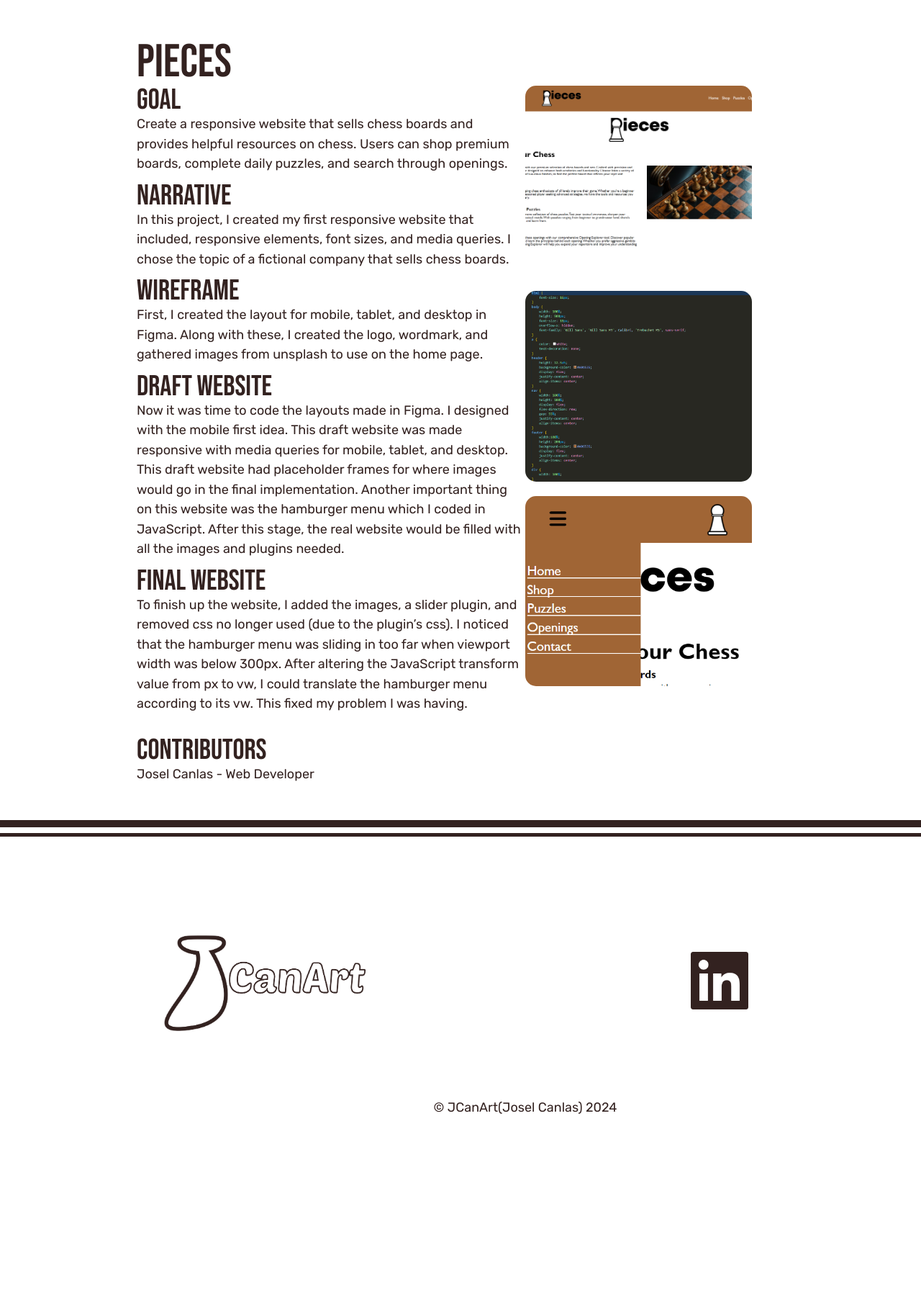
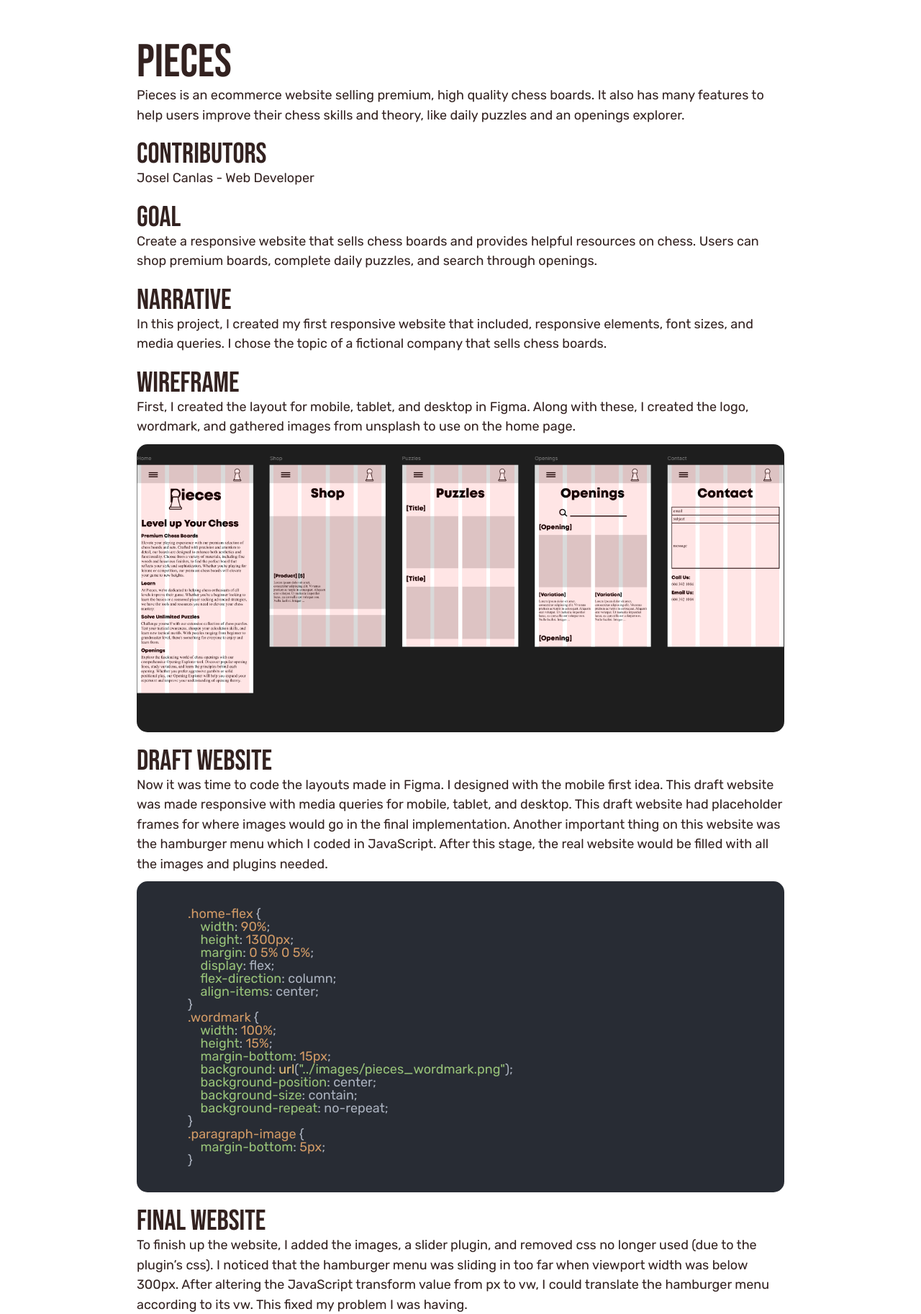
Before and after one commit to JCanDoCode/Portfolio, a PHP site: page /pieces.html in a window 1280 px wide. Shown: the part 193-2018 px from the top of the page at 72% size. Before the commit the page ends 1740 px from the top, so only its background shows below. Run offline with PHP 8.4, Linux system fonts and the light colour scheme; some libraries are stand-ins or nearby versions.

Commit message:
Update 6.5
Project Log UI changed and responsive

```diff
--- a/css/style.css
+++ b/css/style.css
@@ -481,15 +481,13 @@ article {
 }
 .p-img-container {
     display: flex;
+    justify-content: space-between;
+
     .col-1 {
         flex: 0 0 60%;
     }
     .col-2 {
         flex: 0 0 40%;
-
-        &.artifact-col {
-            flex: 0 0 35%;
-        }
     }
 
     @media (max-width: 950px) {
@@ -521,27 +519,6 @@ article {
     justify-content: center;
     align-items: center;
 
-    &.pieces-artifact {
-        width: 100%;
-        height: 30%;
-        border-radius: 1.5rem;
-        margin-bottom: 2rem;
-
-        &:nth-of-type(1) {
-            background-image: url("../media/img/pieces.png");
-        }
-        &:nth-of-type(2) {
-            background-image: url("../media/img/pieces_code.png");
-        }
-        &:nth-of-type(3) {
-            background-image: url("../media/img/pieces_img1.png");
-            background-position: unset;
-            margin-bottom: none;
-        }
-        background-repeat: no-repeat;
-        background-size: cover;
-        background-position: center;
-    }
     img {
         width: 90%;
         height: 100%;
@@ -558,6 +535,34 @@ article {
     @media (max-width: 600px) {
         flex: 0 0 50%;
     }
+}
+.pieces-artifact {
+    width: 100%;
+    height: 40rem;
+    border-radius: 1.5rem;
+    margin-bottom: 2rem;
+    filter: drop-shadow(2rem);
+
+    &:nth-of-type(1) {
+        background-image: url("../media/img/pieces_img1.png");
+    }
+    &:nth-of-type(3) {
+        background-image: url("../media/img/pieces.png");
+        background-position: unset;
+        margin-bottom: none;
+    }
+    background-repeat: no-repeat;
+    background-size: cover;
+    background-position: center;
+}
+pre {
+    width: 100%;
+    height: 30%;
+    margin-bottom: 2rem;
+}
+.hljs {
+    font-size: 1.8rem;
+    border-radius: 1.5rem;
 }
 .contact-article {
     p:nth-of-type(1) {
--- a/pieces.html
+++ b/pieces.html
@@ -12,6 +12,8 @@
     <link href="https://fonts.googleapis.com/css2?family=Bebas+Neue&family=Rubik:ital,wght@0,300..900;1,300..900&display=swap" rel="stylesheet">
     <link rel="stylesheet" href="./css/reset.css">
     <link rel="stylesheet" href="./css/style.css">
+    <link rel="stylesheet" href="https://cdnjs.cloudflare.com/ajax/libs/highlight.js/11.9.0/styles/atom-one-dark.min.css">
+    <script src="https://cdnjs.cloudflare.com/ajax/libs/highlight.js/11.9.0/highlight.min.js"></script>
 </head>
 <body>
     <header>
@@ -38,63 +40,58 @@
     <main>
         <article>
             <h2>Pieces</h2>
-            <div class="p-img-container">
-                <div class="col-1">
-                    <h3>Goal</h3>
-                    <p>Create a responsive website that sells chess boards and provides helpful resources on chess. Users can shop premium boards, complete daily puzzles, and search through openings.</p>
-                    <h3>Narrative</h3>
-                    <p>In this project, I created my first responsive website that included, responsive elements, font sizes, and media queries. I chose the topic of a fictional company that sells chess boards.</p>
-                    <h3>Wireframe</h3>
-                    <p>First, I created the layout for mobile, tablet, and desktop in Figma. Along with these, I created the logo, wordmark, and gathered images from unsplash to use on the home page.</p>
-                    <h3>Draft Website</h3>
-                    <p>Now it was time to code the layouts made in Figma. I designed with the mobile first idea. This draft website was made responsive with media queries for mobile, tablet, and desktop. This draft website had placeholder frames for where images would go in the final implementation. Another important thing on this website was the hamburger menu which I coded in JavaScript. After this stage, the real website would be filled with all the images and plugins needed.</p>
-                    <h3>Final Website</h3>
-                    <p>To finish up the website, I added the images, a slider plugin, and removed css no longer used (due to the plugin’s css). I noticed that the hamburger menu was sliding in too far when viewport width was below 300px. After altering the JavaScript transform value from px to vw, I could translate the hamburger menu according to its vw. This fixed my problem I was having.</p>
-                </div>
-                <div class="col-2 artifact-col">
-                    <div class="image-container pieces-artifact">
-                        <div class="img-stroke">
-                            <div class="top-left-stroke">
-                                <div class="thick"></div>
-                                <div class="thin"></div>
-                            </div>
-                            <div class="bottom-right-stroke">
-                                <div class="thin"></div>
-                                <div class="thick"></div>
-                            </div>
-                        </div>
-                    </div>
-                    <div class="image-container pieces-artifact">
-                        <div class="img-stroke">
-                            <div class="top-left-stroke">
-                                <div class="thick"></div>
-                                <div class="thin"></div>
-                            </div>
-                            <div class="bottom-right-stroke">
-                                <div class="thin"></div>
-                                <div class="thick"></div>
-                            </div>
-                        </div>
-                    </div>
-                    <div class="image-container pieces-artifact">
-                        <div class="img-stroke">
-                            <div class="top-left-stroke">
-                                <div class="thick"></div>
-                                <div class="thin"></div>
-                            </div>
-                            <div class="bottom-right-stroke">
-                                <div class="thin"></div>
-                                <div class="thick"></div>
-                            </div>
-                        </div>
-                    </div>
-                </div>
-            </div>
+            <p>Pieces is an ecommerce website selling premium, high quality chess boards. It also has many features to help users improve their chess skills and theory, like daily puzzles and an openings explorer.</p>
         </article>
         <article>
             <h3>Contributors</h3>
             <p>Josel Canlas - Web Developer</p>
         </article>
+        <article>
+            <h3>Goal</h3>
+            <p>Create a responsive website that sells chess boards and provides helpful resources on chess. Users can shop premium boards, complete daily puzzles, and search through openings.</p>
+        </article>
+        <article>
+            <h3>Narrative</h3>
+            <p>In this project, I created my first responsive website that included, responsive elements, font sizes, and media queries. I chose the topic of a fictional company that sells chess boards.</p>
+        </article>
+        <article>
+            <h3>Wireframe</h3>
+            <p>First, I created the layout for mobile, tablet, and desktop in Figma. Along with these, I created the logo, wordmark, and gathered images from unsplash to use on the home page.</p>
+        </article>
+        <div class="pieces-artifact"></div>
+        <article>
+            <h3>Draft Website</h3>
+            <p>Now it was time to code the layouts made in Figma. I designed with the mobile first idea. This draft website was made responsive with media queries for mobile, tablet, and desktop. This draft website had placeholder frames for where images would go in the final implementation. Another important thing on this website was the hamburger menu which I coded in JavaScript. After this stage, the real website would be filled with all the images and plugins needed.</p>
+        </article>
+        <div>
+            <pre><code class="language-css">
+            .home-flex {
+                width: 90%;
+                height: 1300px;
+                margin: 0 5% 0 5%;
+                display: flex;
+                flex-direction: column;
+                align-items: center;
+            }
+            .wordmark {
+                width: 100%;
+                height: 15%;
+                margin-bottom: 15px;
+                background: url("../images/pieces_wordmark.png");
+                background-position: center;
+                background-size: contain;
+                background-repeat: no-repeat;
+            }
+            .paragraph-image {
+                margin-bottom: 5px;
+            }
+            </code></pre>
+        </div>
+        <article>
+            <h3>Final Website</h3>
+            <p>To finish up the website, I added the images, a slider plugin, and removed css no longer used (due to the plugin’s css). I noticed that the hamburger menu was sliding in too far when viewport width was below 300px. After altering the JavaScript transform value from px to vw, I could translate the hamburger menu according to its vw. This fixed my problem I was having.</p>
+        </article>
+        <div class="pieces-artifact"></div>
     </main>
     <div class="footer-stroke">
         <div class="thick"></div>
@@ -112,5 +109,6 @@
         </div>
     </footer>
     <script defer src="./js/main.js"></script>
+    <script>hljs.highlightAll();</script>
 </body>
 </html>
```
Also changed, not shown: media/img/pieces_img1.png, media/img/pieces_img2.png (added).
